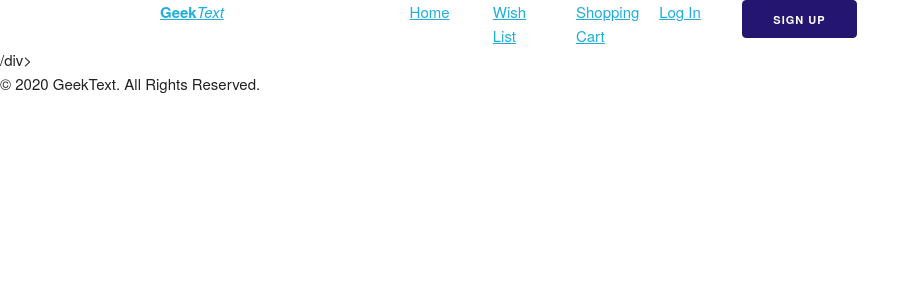
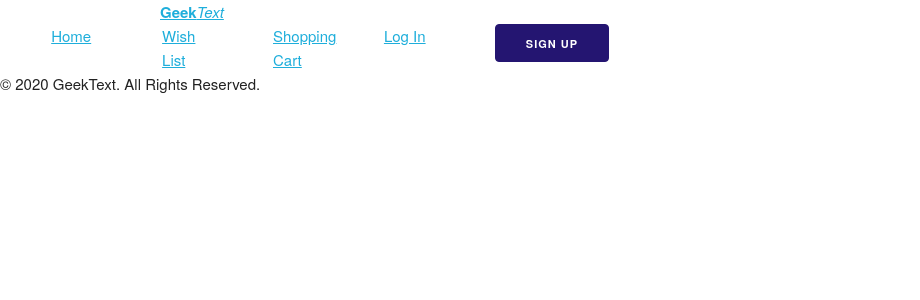
Before and after one commit to danay1999/Geek-Text, a Flask app: page /shoppingcart in a window 1280 px wide. Shown: the top 300 px of the page, without its empty margins (0-920 px from the left). Run offline with Flask 2, Linux system fonts and the light colour scheme; parts of the project's set-up code (start-up, migrations or seed data) failed here and were passed over.

Commit message:
Update shoppingcart.html

```diff
--- a/templates/shoppingcart.html
+++ b/templates/shoppingcart.html
@@ -25,7 +25,7 @@
     <div class="container">
       <div class="three columns">
         <a class=""  href="{{ url_for('home') }}"><strong>Geek</strong><em>Text</em></a>
-      </div>
+      </div></div>
 
         <div class="one column">
         <a class=""  href="{{ url_for('home') }}">Home</a>
@@ -47,7 +47,7 @@
 <div  class="main topdiv">
   <div class="row container">
 
-  </div>/div>
+  </div></div>
 
 
 <footer class="row">
```
